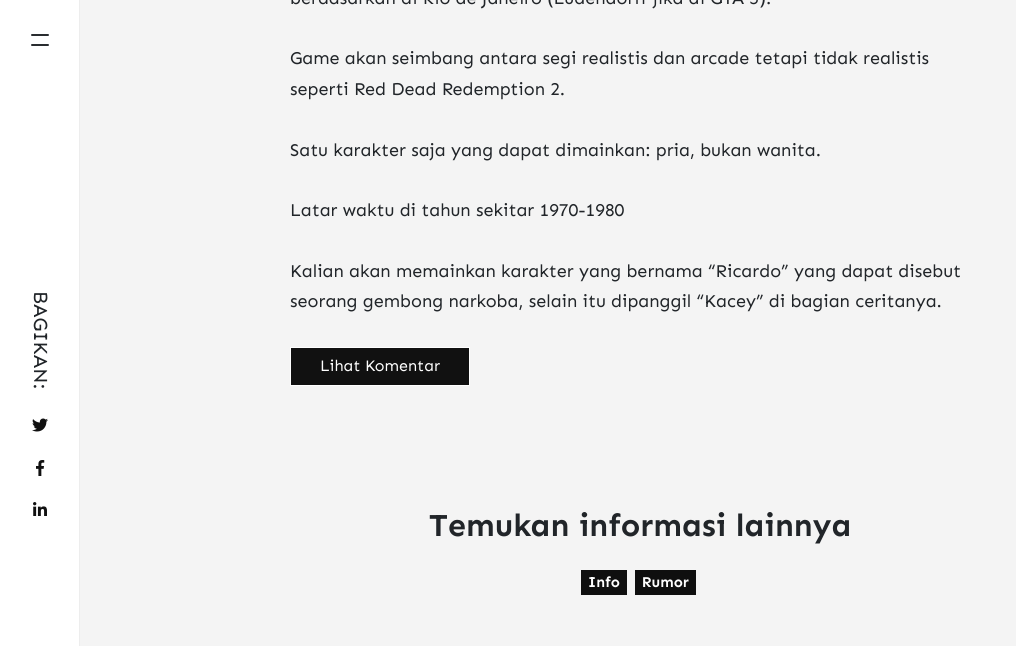
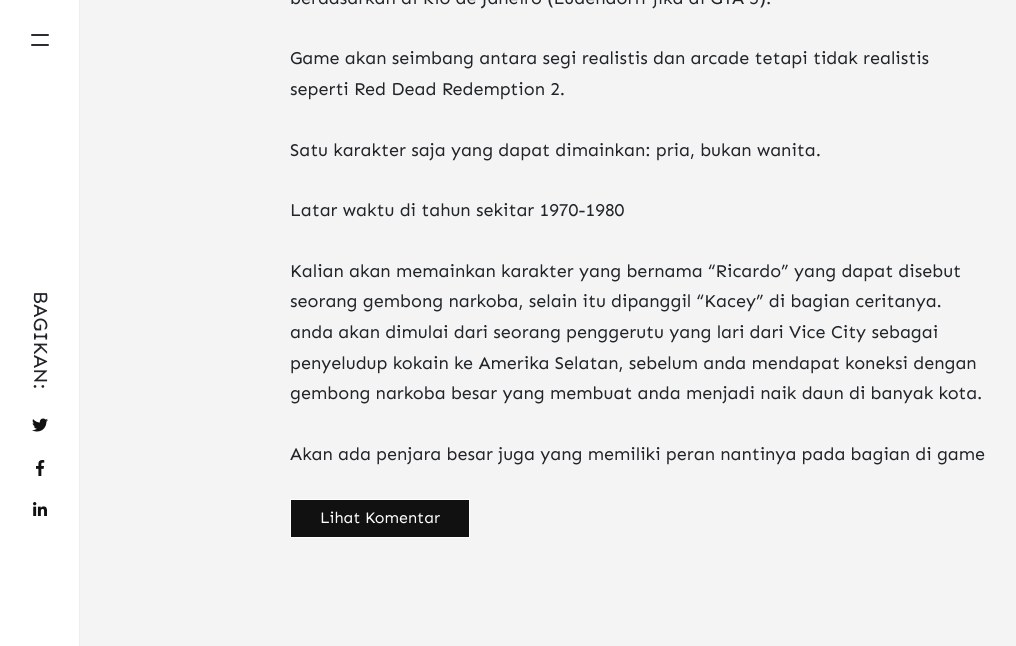
Before and after one commit to arytapermana/dsg-web, a Jekyll site: the page built from _posts/2020-10-24-gta-6-tanggal-rilis-berita-dan-desas-desusnya-rumor.md, in a window 1280 px wide and 900 px high, scrolled down 1639 px, cut to the strip 0-646 px from the top of the window. Shown: the whole strip, without its empty margins (0-1016 px from the left). Built offline with Jekyll 4.4.1, drawn with Linux system fonts in a browser that asks for light colours; nearby versions of some CDN libraries; comment, search, counter and statistics services are not loaded.

Commit message:
Update Blog “2020-10-24-gta-6-tanggal-rilis-berita-dan-desas-desusnya-rumor”

```diff
--- a/_posts/2020-10-24-gta-6-tanggal-rilis-berita-dan-desas-desusnya-rumor.md
+++ b/_posts/2020-10-24-gta-6-tanggal-rilis-berita-dan-desas-desusnya-rumor.md
@@ -26,4 +26,6 @@ Satu karakter saja yang dapat dimainkan: pria, bukan wanita.
 
 Latar waktu di tahun sekitar 1970-1980
 
-Kalian akan memainkan karakter yang bernama "Ricardo" yang dapat disebut seorang gembong narkoba, selain itu dipanggil "Kacey" di bagian ceritanya.
+Kalian akan memainkan karakter yang bernama "Ricardo" yang dapat disebut seorang gembong narkoba, selain itu dipanggil "Kacey" di bagian ceritanya. anda akan dimulai dari seorang penggerutu yang lari dari Vice City sebagai penyeludup kokain ke Amerika Selatan, sebelum anda mendapat koneksi dengan gembong narkoba besar yang membuat anda menjadi naik daun di banyak kota.
+
+Akan ada penjara besar juga yang memiliki peran nantinya pada bagian di game
```
